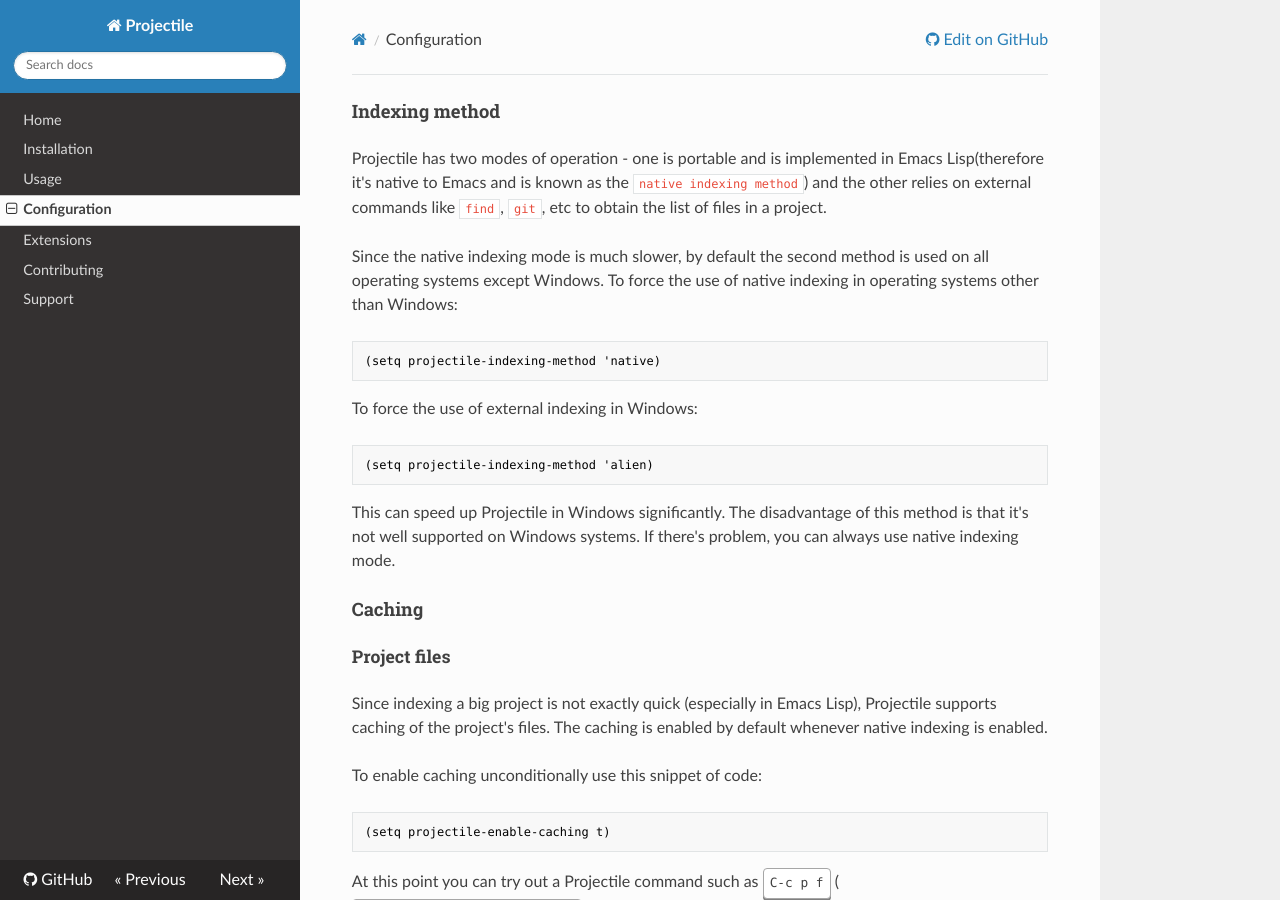
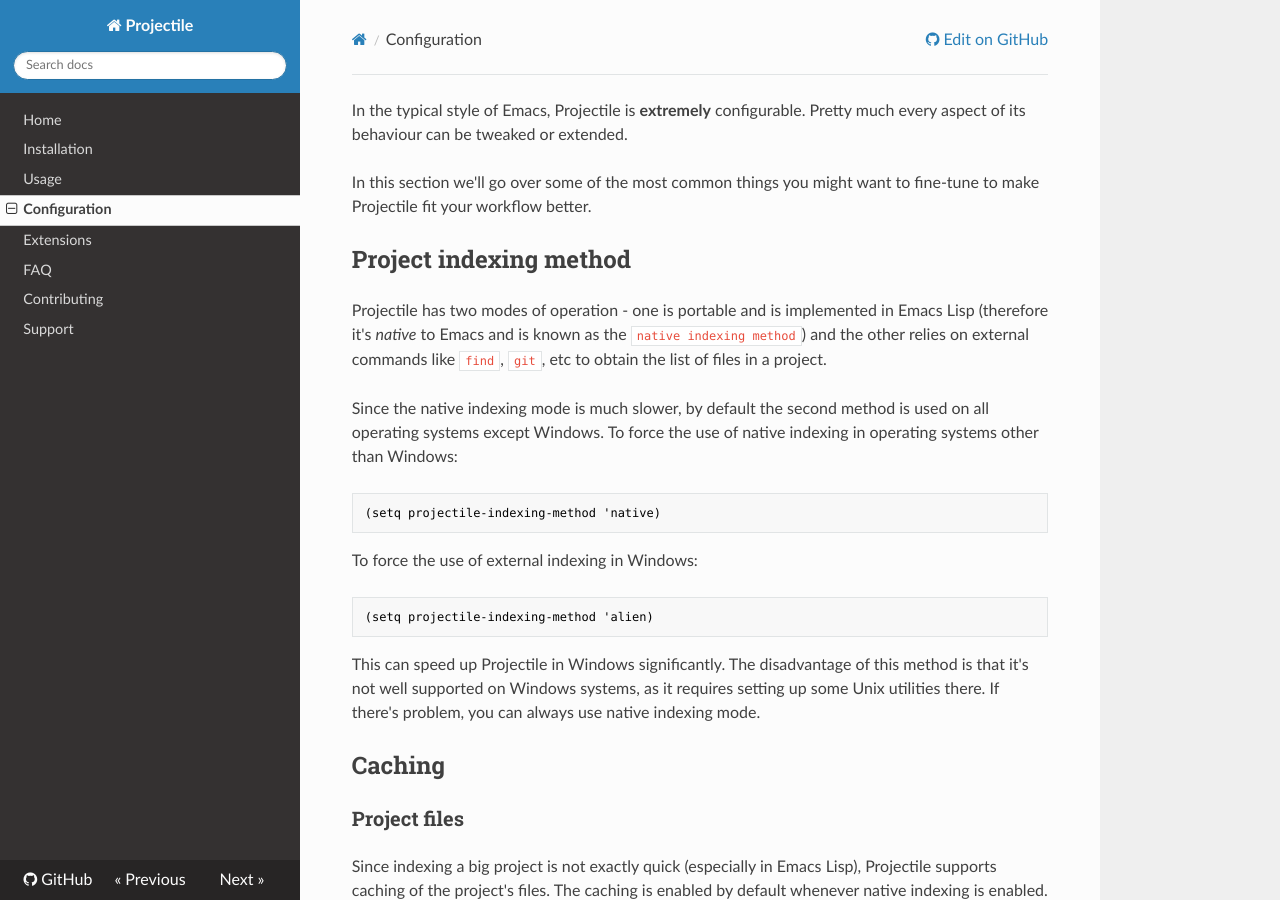
Before and after one commit to bbatsov/projectile, an MkDocs documentation site: the page built from doc/configuration.md, in a window 1280 px wide and 900 px high. Built offline with MkDocs 1.6.1, drawn with Linux system fonts in a browser that asks for light colours; nearby versions of some CDN libraries; old or Windows-style settings are respelled for this version of MkDocs; some of the changed text lies outside the part shown.

Commit message:
Tweak the docs a bit

````diff
--- a/doc/configuration.md
+++ b/doc/configuration.md
@@ -1,7 +1,13 @@
-#### Indexing method
+In the typical style of Emacs, Projectile is **extremely** configurable.
+Pretty much every aspect of its behaviour can be tweaked or extended.
+
+In this section we'll go over some of the most common things you might
+want to fine-tune to make Projectile fit your workflow better.
+
+## Project indexing method
 
 Projectile has two modes of operation - one is portable and is
-implemented in Emacs Lisp(therefore it's native to Emacs and is known
+implemented in Emacs Lisp (therefore it's *native* to Emacs and is known
 as the `native indexing method`) and the other relies on external
 commands like `find`, `git`, etc to obtain the list of files in a
 project.
@@ -20,13 +26,14 @@
 (setq projectile-indexing-method 'alien)
 ```
 
-This can speed up Projectile in Windows significantly. The disadvantage of this
-method is that it's not well supported on Windows systems. If there's problem,
-you can always use native indexing mode.
+This can speed up Projectile in Windows significantly. The
+disadvantage of this method is that it's not well supported on Windows
+systems, as it requires setting up some Unix utilities there. If
+there's problem, you can always use native indexing mode.
 
-#### Caching
+## Caching
 
-##### Project files
+### Project files
 
 Since indexing a big project is not exactly quick (especially in Emacs
 Lisp), Projectile supports caching of the project's files. The caching
@@ -52,7 +59,7 @@
 You can purge an individual file from the cache with `M-x projectile-purge-file-from-cache` or an
 entire directory with `M-x projectile-purge-dir-from-cache`.
 
-##### File exists cache
+### File exists cache
 
 Projectile does many file existence checks since that is how it identifies a
 project root. Normally this is fine, however in some situations the file system
@@ -82,7 +89,7 @@
 (setq projectile-file-exists-local-cache-expire (* 5 60))
 ```
 
-#### Using Projectile everywhere
+## Using Projectile everywhere
 
 If you want Projectile to be usable in every directory (even without the presence of project file):
 
@@ -92,7 +99,7 @@
 
 This might not be a great idea if you start Projectile in your home folder for instance. :-)
 
-#### Switching projects
+## Switching projects
 
 When running `projectile-switch-project` (<kbd>C-c p p</kbd>) Projectile invokes
 the command specified in `projectile-switch-project-action` (by default it is
@@ -101,7 +108,7 @@
 Depending on your personal workflow and habits, you
 may prefer to alter the value of `projectile-switch-project-action`:
 
-###### `projectile-find-file`
+### `projectile-find-file`
 
 This is the default.  With this setting, once you have selected your
 project via Projectile's completion system (see below), you will
@@ -110,13 +117,13 @@
 such as Git submodules. Currently, only Git is supported. Support for other VCS
 will be added in the future.
 
-###### `projectile-find-file-in-known-projects`
+### `projectile-find-file-in-known-projects`
 
 Similar to `projectile-find-file` but lists all files in all known projects. Since
 the total number of files could be huge, it is beneficial to enable caching for subsequent
 usages.
 
-###### `projectile-find-file-dwim`
+### `projectile-find-file-dwim`
 
 If point is on a filepath, Projectile first tries to search for that
 file in project:
@@ -140,7 +147,7 @@
 - If it finds nothing, display a list of all files in project for
   selecting.
 
-###### `projectile-dired`
+### `projectile-dired`
 
 ```el
 (setq projectile-switch-project-action #'projectile-dired)
@@ -150,7 +157,7 @@
 directory of the project is immediately opened for you in a dired
 buffer.
 
-###### `projectile-find-dir`
+### `projectile-find-dir`
 
 ```el
 (setq projectile-switch-project-action #'projectile-find-dir)
@@ -169,9 +176,9 @@
 in order to allow for the occasions where you want to select the
 top-level directory.
 
-#### Completion Options
+## Completion Options
 
-##### Ido
+### Ido
 
 By default Projectile uses `ido` as its completion system. `ido` is
 extremely popular and it is built into Emacs.
@@ -181,7 +188,7 @@
 [flx-ido package](https://github.com/lewang/flx), which provides a much
 more powerful alternative to `ido`'s built-in `flex` matching.
 
-##### Ivy (recommended)
+### Ivy (recommended)
 
 Another completion option is [ivy](https://github.com/abo-abo/swiper):
 
@@ -189,7 +196,7 @@
 (setq projectile-completion-system 'ivy)
 ```
 
-##### Basic (Emacs's default)
+### Basic (Emacs's default)
 
 If you don't like `ido` and `ivy` you can use regular completion:
 
@@ -199,7 +206,7 @@
 
 You might want to combine default completion with `icomplete-mode` for optimum results.
 
-##### Custom Completion Function
+### Custom Completion Function
 
 You can also set `projectile-completion-system` to a function:
 
@@ -217,16 +224,18 @@
 unique, another completion with names relative to project root
 appears.
 
-##### Regenerate tags
+## Regenerate tags
 
 To be able to regenerate a project's tags via `projectile-tags-command`, you
 should install and add to the PATH
 [Exuberant Ctags](http://ctags.sourceforge.net/) instead of a plain ctags, which
 ships with Emacs distribution.
 
-### Adding Custom Project Types
+## Adding Custom Project Types
 
-If a project you are working on is recognized incorrectly or you want to add your own type of projects you can add following to your Emacs initialization code
+If a project you are working on is recognized incorrectly or you want
+to add your own type of projects you can add following to your Emacs
+initialization code
 
 ```el
 (projectile-register-project-type 'npm '("package.json")
@@ -235,6 +244,7 @@
 				  :run "npm start"
 				  :test-suffix ".spec")
 ```
+
 What this does is:
 1. add your own type of project, in this case `npm` package.
 2. add a file in a root of the project that helps to identify the type, in this case it is `package.json`.
@@ -257,7 +267,7 @@
 :test-prefix     | A prefix to generate test files names.
 :test-suffix     | A suffix to generate test files names.
 
-### Customizing project root files
+## Customizing project root files
 
 You can set the values of `projectile-project-root-files`,
 `projectile-project-root-files-top-down-recurring`,
@@ -271,7 +281,7 @@
 M-x customize-group RET projectile RET
 ```
 
-#### File-local project root definitions
+### File-local project root definitions
 
 If you want to override the projectile project root for a specific
 file, you can set the file-local variable `projectile-project-root`. This
@@ -279,7 +289,7 @@
 a different project (for instance, Org files in one git repo that
 correspond to other projects).
 
-### Storing project settings
+## Storing project settings
 
 From project to project, some things may differ even in the same
 language - coding styles, auto-completion sources, etc.  If you need
@@ -311,7 +321,7 @@
 
 Here are a few examples of how to use this feature with Projectile.
 
-#### Configuring Projectile's Behavior
+## Configuring Projectile's Behavior
 
 Projectile exposes many variables (via `defcustom`) which allow users
 to customize its behavior.  Directory variables can be used to set
@@ -344,7 +354,7 @@
 ((nil . ((projectile-project-name . "your-project-name-here"))))
 ```
 
-#### Configure a Project's Compilation, Test and Run commands
+## Configure a Project's Compilation, Test and Run commands
 
 There are a few variables that are intended to be customized via `.dir-locals.el`.
 
@@ -361,7 +371,7 @@
 (setq projectile-test-cmd #'custom-test-function)
 ```
 
-### Idle Timer
+## Idle Timer
 
 Projectile can be configured to run the hook
 `projectile-idle-timer-hook` every time Emacs is in a project and has
@@ -380,7 +390,7 @@
 (add-hook 'projectile-idle-timer-hook #'my-projectile-idle-timer-function)
 ```
 
-### Mode line indicator
+## Mode line indicator
 
 By default the minor mode indicator of Projectile appears in the form
 " Projectile[ProjectName]". This is configurable via the custom variable
@@ -390,3 +400,8 @@
 The project name will not appear by default when editing remote files
 (via TRAMP), as recalculating the project name (this is done on every
 keystroke) is a fairly slow operation there.
+
+!!! Warning
+
+    Be extremely careful about what you put here, as all the code in the lighter
+    gets evaluated on every keystroke!
--- a/mkdocs.yml
+++ b/mkdocs.yml
@@ -9,6 +9,7 @@
 - Usage: usage.md
 - Configuration: configuration.md
 - Extensions: extensions.md
+- FAQ: faq.md
 - Contributing: contributing.md
 - Support: support.md
 extra_css:
````
Also changed, not shown: doc/faq.md (added, +21 -0 lines), doc/index.md (+21 -8 lines), doc/installation.md (+3 -1 lines), doc/usage.md (+4 -7 lines).
